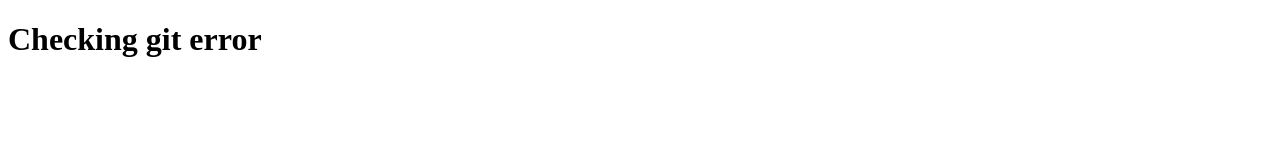
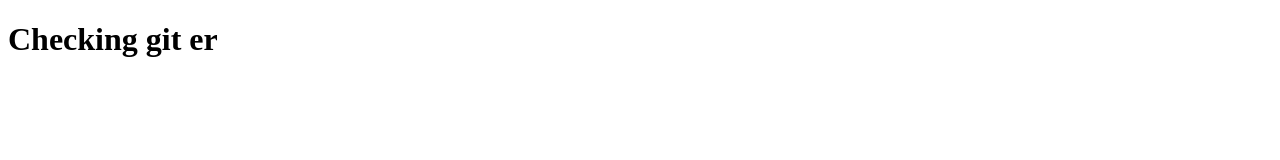
Before and after one commit to Adegbite-Joshua/HopeAcademy, a React (Vite) app: page / in a window 1280 px wide. Shown: the top 160 px of the page. Built offline with nearby package versions, Linux system fonts and the light colour scheme.

Commit message:
Checking the error with git about not adding to my contributions

```diff
--- a/src/Components/LandingPages/LandingPage.jsx
+++ b/src/Components/LandingPages/LandingPage.jsx
@@ -5,7 +5,7 @@ const LandingPage = () => {
   return (
     <>
 
-        <h1>Checking git error</h1>
+        <h1>Checking git er</h1>
         <MessageSchool/>
     </>
   )
```
